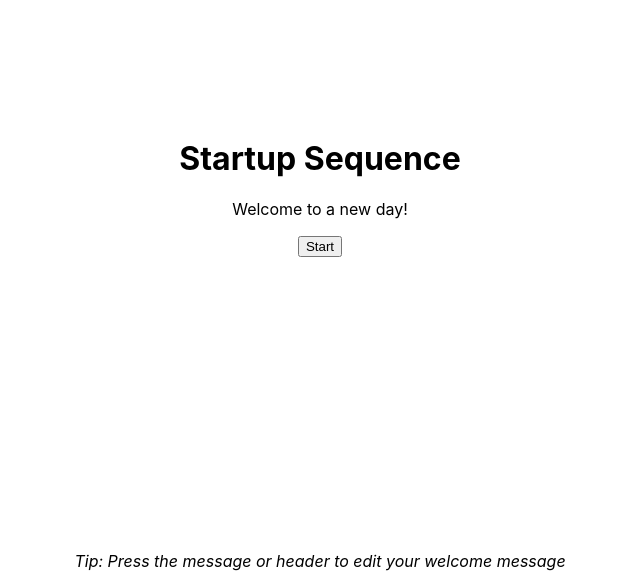
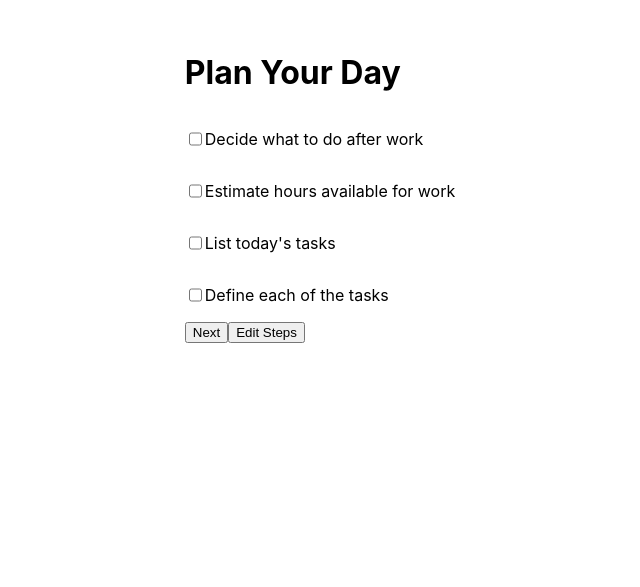
Before and after one commit to douglasdriving/start_sequence, a React (Create React App) app: page / in a window 1280 px wide. Shown: the part 213-800 px from the top of the page, without its empty margins (320-960 px from the left). Built offline with nearby package versions, Linux system fonts and the light colour scheme.

Commit message:
edit start planning tasks

```diff
--- a/src/components/sequencer.tsx
+++ b/src/components/sequencer.tsx
@@ -9,13 +9,14 @@ const Sequencer: React.FC = () => {
   const [currentStep, setCurrentStep] = useState<number>(0);
 
   const incrementStep = () => {
+    console.log('incrementing step');
     setCurrentStep(currentStep + 1);
     if (currentStep >= steps.length - 1) {
       setCurrentStep(0);
     }
   };
 
-  const steps = [WelcomeMessage, Mantra, ReflectionForm, DayPlan, EndMessage];
+  const steps = [DayPlan, WelcomeMessage, Mantra, ReflectionForm, EndMessage];
 
   const sequenceComponents = React.useMemo(
     () => steps.map((StepComponent) => (
--- a/src/components/sequences/dayplan/dayplan.tsx
+++ b/src/components/sequences/dayplan/dayplan.tsx
@@ -1,19 +1,60 @@
 import CheckBox from "./checkBox/checkBox";
+import { useState } from "react";
+import EditableList from "./editableList/editableList";
 
 interface IProps {
   handleClick: () => void;
 };
 
 const DayPlan = ({ handleClick }: IProps) => {
+
+  const [editMode, setEditMode] = useState<boolean>(false);
+
+  const [planningSteps, setPlanningSteps] = useState<string[]>(() => {
+    const storedSteps = JSON.parse(localStorage.getItem('planningSteps') || '[]');
+
+    if (storedSteps.length === 0) {
+      return [
+        "Decide what to do after work",
+        "Estimate hours available for work",
+        "List today's tasks",
+        "Define each of the tasks"
+      ];
+    } else {
+      return storedSteps;
+    }
+  });
+
+  const saveEditing = (steps: string[]) => {
+    setPlanningSteps(steps);
+    localStorage.setItem('planningSteps', JSON.stringify(steps));
+    setEditMode(false);
+  };
+
   return (
-    <form onSubmit={handleClick} className="reflectionForm">
+    <div className="reflectionForm">
+
       <h1>Plan Your Day</h1>
-      <CheckBox label="Decide what to do after work" />
-      <CheckBox label="Estimate hours available for work" />
-      <CheckBox label="List today's tasks" />
-      <CheckBox label="Define each of the tasks" />
-      <button type="submit" >Next</button>
-    </form >
+
+      {!editMode ?
+
+        <>
+          {planningSteps.map((step, index) => (
+            <CheckBox
+              key={index}
+              label={step}
+            />))}
+          <button onClick={handleClick} >Next</button>
+          <button onClick={() => setEditMode(true)}>Edit Steps</button>
+        </>
+
+        :
+
+        <EditableList initialList={planningSteps} saveList={saveEditing} />
+
+      }
+
+    </div >
   );
 }
 
--- /dev/null
+++ b/src/components/sequences/dayplan/editableList/editableList.tsx
@@ -0,0 +1,40 @@
+import { useState } from "react";
+
+interface IProps {
+  initialList: string[];
+  saveList: (list: string[]) => void;
+}
+
+const EditableList = ({ initialList, saveList }: IProps) => {
+  const [items, setItems] = useState<string[]>(initialList);
+
+  const removeItem = (indexToRemove: number) => {
+    const newItemList = items.filter((_, index) => index !== indexToRemove);
+    setItems(newItemList);
+  };
+
+  const handleInputChange = (index: number, newValue: string) => {
+    setItems(items.map((item, itemIndex) => itemIndex === index ? newValue : item));
+  };
+
+  return (
+    <>
+      {items.map((item, index) => (
+        <div style={{ display: 'flex', flexDirection: 'row' }} key={index}>
+          <input
+            value={item}
+            onChange={(event) => handleInputChange(index, event.target.value)}
+            style={{ width: '100%' }}
+          />
+          <button onClick={() => removeItem(index)}>🗑️</button>
+        </div>
+      ))}
+      <div>
+        <button onClick={() => setItems([...items, ''])}>➕</button>
+      </div>
+      <button onClick={() => { saveList(items) }}>Save</button>
+    </>
+  );
+};
+
+export default EditableList;
```
